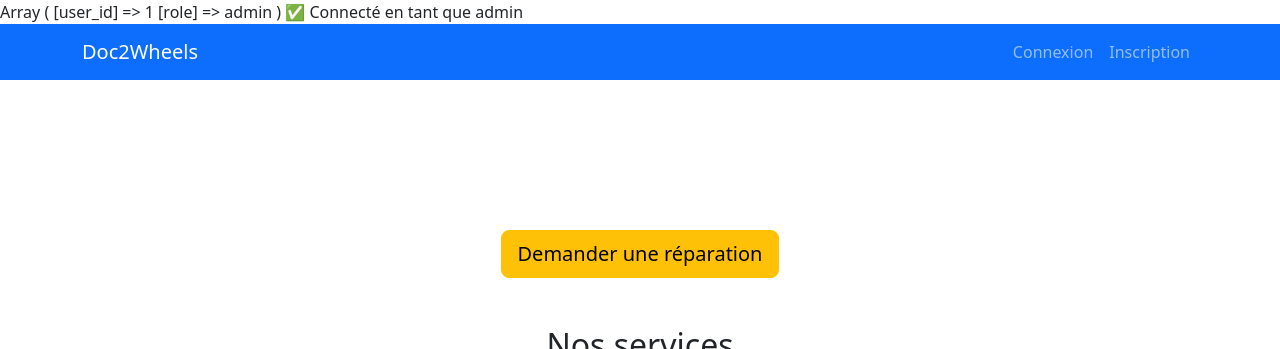
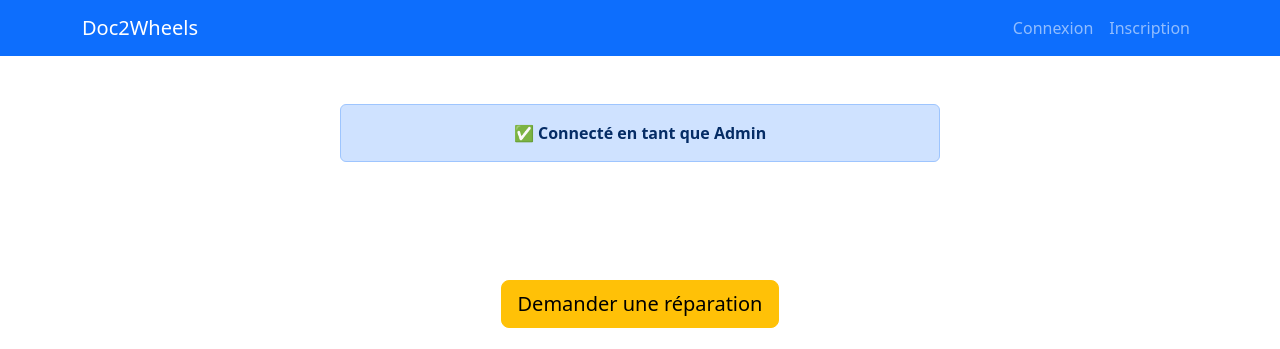
Before and after one commit to theholyguard/doc2wheels, a PHP site: page /index.php in a window 1280 px wide. Shown: the top 349 px of the page. Run offline with PHP 8.4, Linux system fonts and the light colour scheme; the visitor is signed in with stand-in values (Sample User, id 1).

Commit message:
supressiondu print_r c moche 2 oubli de push d'index.php

```diff
--- a/public/index.php
+++ b/public/index.php
@@ -4,22 +4,27 @@ ini_set('display_errors', 1);
 
 session_start();
 
-if (isset($_SESSION['success_message'])) {
-    echo "<p style='color: green;'>" . $_SESSION['success_message'] . "</p>";
-    unset($_SESSION['success_message']); // Supprimer le message après affichage
-}
-
-print_r($_SESSION);
-
-if (isset($_SESSION['user_id'])) {
-    echo "✅ Connecté en tant que " . $_SESSION['role'];
-} else {
-    echo "❌ Vous n'êtes pas connecté.";
-}
-
 $title = "Accueil";
 ob_start();
 ?>
+
+<!-- ✅ Messages de succès et statut de connexion -->
+<div class="container mt-3">
+    <?php if (isset($_SESSION['success_message'])): ?>
+        <div class="alert alert-success text-center"><?= $_SESSION['success_message']; ?></div>
+        <?php unset($_SESSION['success_message']); // Supprimer après affichage ?>
+    <?php endif; ?>
+
+    <?php if (isset($_SESSION['user_id'])): ?>
+        <div class="alert alert-primary text-center">
+            ✅ Connecté en tant que <strong><?= ucfirst($_SESSION['role']); ?></strong>
+        </div>
+    <?php else: ?>
+        <div class="alert alert-warning text-center">
+            ❌ Vous n'êtes pas connecté.
+        </div>
+    <?php endif; ?>
+</div>
 
 <header class="hero">
     <div class="container text-center text-white">
```
